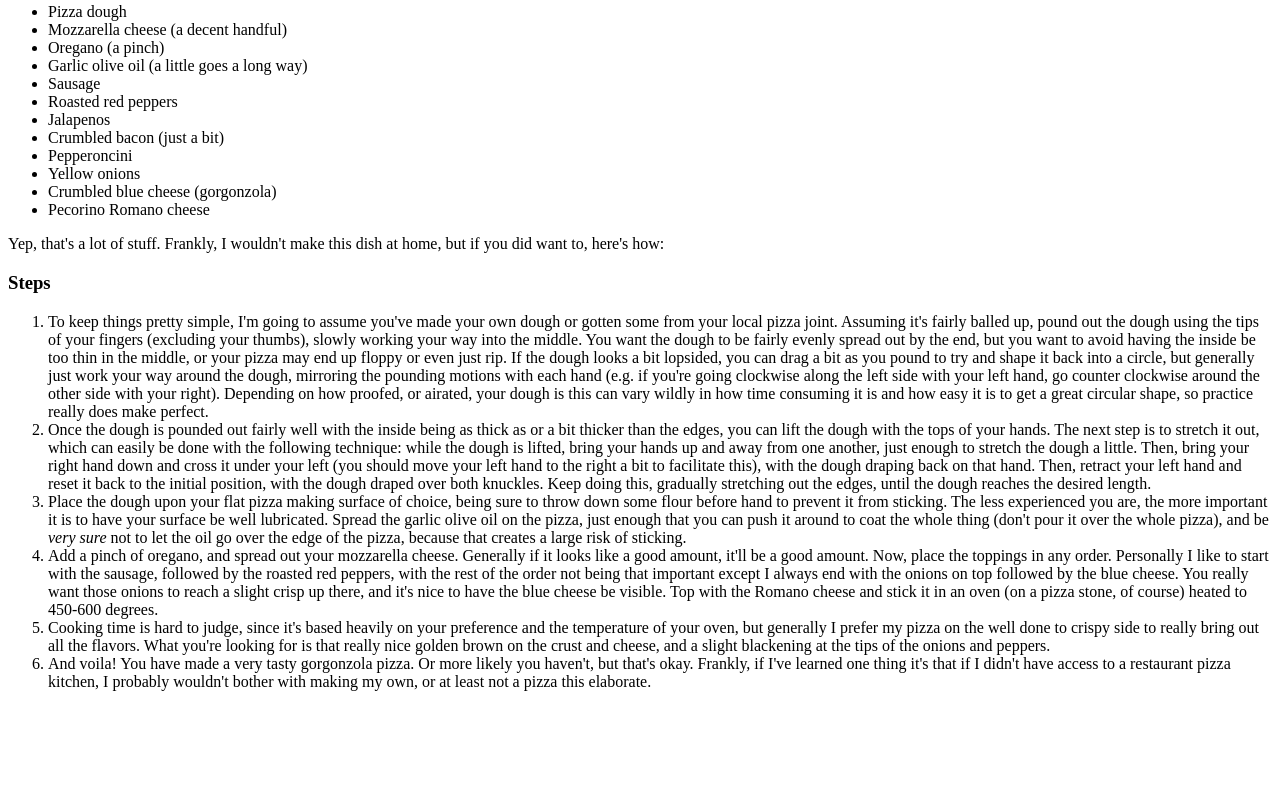
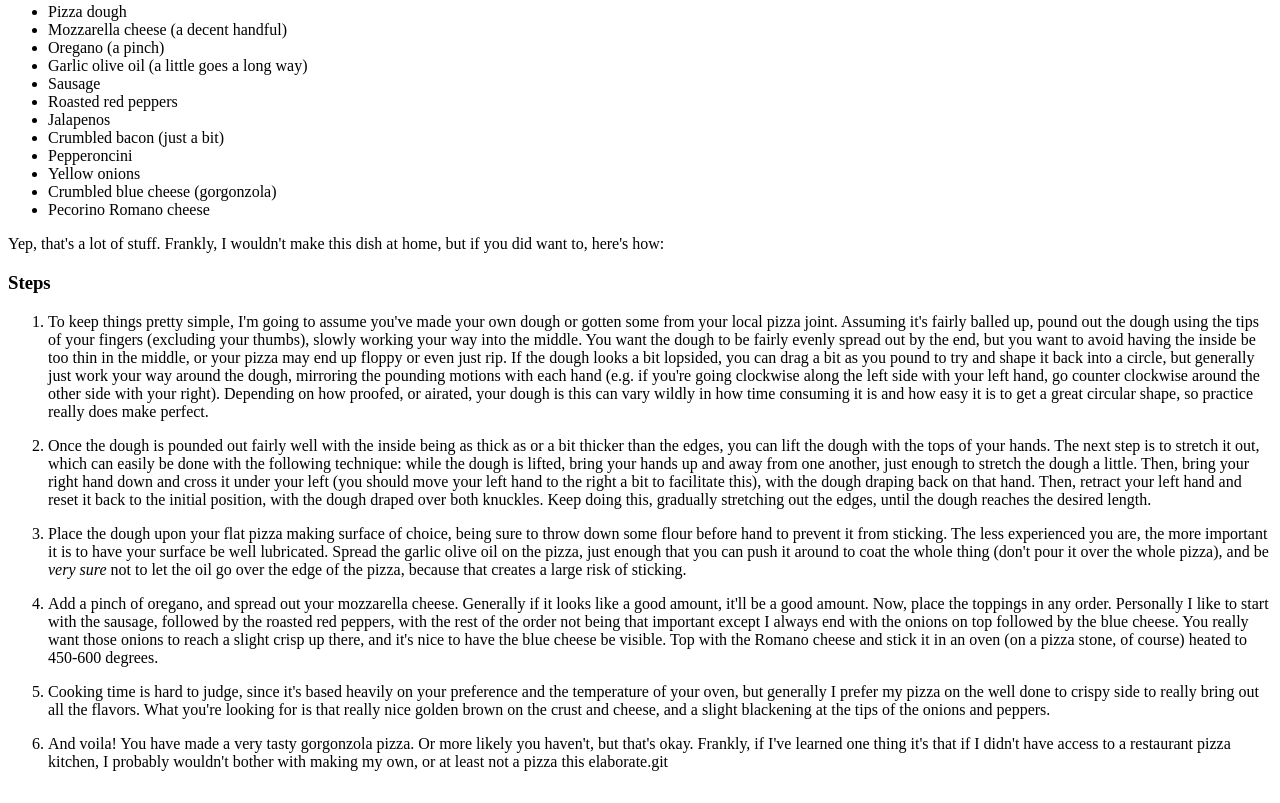
Before and after one commit to KagayakuShigatsu/odin-recipes, a plain HTML site: page recipes/gorgonzola.html in a window 1280 px wide. Shown: the part 1045-1848 px from the top of the page. Before the commit the page ends 1752 px from the top, so only its background shows below. Drawn offline with Linux system fonts and the light colour scheme.

Commit message:
Add styling, fix grammar

```diff
--- a/recipes/gorgonzola.html
+++ b/recipes/gorgonzola.html
@@ -35,12 +35,12 @@
 
         <h3>Steps</h3>
         <ol>
-            <li>To keep things pretty simple, I'm going to assume you've made your own dough or gotten some from your local pizza joint. Assuming it's fairly balled up, pound out the dough using the tips of your fingers (excluding your thumbs), slowly working your way into the middle. You want the dough to be fairly evenly spread out by the end, but you want to avoid having the inside be too thin in the middle, or your pizza may end up floppy or even just rip. If the dough looks a bit lopsided, you can drag a bit as you pound to try and shape it back into a circle, but generally just work your way around the dough, mirroring the pounding motions with each hand (e.g. if you're going clockwise along the left side with your left hand, go counter clockwise around the other side with your right). Depending on how proofed, or airated, your dough is this can vary wildly in how time consuming it is and how easy it is to get a great circular shape, so practice really does make perfect.</li>
-            <li>Once the dough is pounded out fairly well with the inside being as thick as or a bit thicker than the edges, you can lift the dough with the tops of your hands. The next step is to stretch it out, which can easily be done with the following technique: while the dough is lifted, bring your hands up and away from one another, just enough to stretch the dough a little. Then, bring your right hand down and cross it under your left (you should move your left hand to the right a bit to facilitate this), with the dough draping back on that hand. Then, retract your left hand and reset it back to the initial position, with the dough draped over both knuckles. Keep doing this, gradually stretching out the edges, until the dough reaches the desired length.</li>
-            <li>Place the dough upon your flat pizza making surface of choice, being sure to throw down some flour before hand to prevent it from sticking. The less experienced you are, the more important it is to have your surface be well lubricated. Spread the garlic olive oil on the pizza, just enough that you can push it around to coat the whole thing (don't pour it over the whole pizza), and be <em>very sure</em> not to let the oil go over the edge of the pizza, because that creates a large risk of sticking.</li>
-            <li>Add a pinch of oregano, and spread out your mozzarella cheese. Generally if it looks like a good amount, it'll be a good amount. Now, place the toppings in any order. Personally I like to start with the sausage, followed by the roasted red peppers, with the rest of the order not being that important except I always end with the onions on top followed by the blue cheese. You really want those onions to reach a slight crisp up there, and it's nice to have the blue cheese be visible. Top with the Romano cheese and stick it in an oven (on a pizza stone, of course) heated to 450-600 degrees.</li>
-            <li>Cooking time is hard to judge, since it's based heavily on your preference and the temperature of your oven, but generally I prefer my pizza on the well done to crispy side to really bring out all the flavors. What you're looking for is that really nice golden brown on the crust and cheese, and a slight blackening at the tips of the onions and peppers.</li>
-            <li>And voila! You have made a very tasty gorgonzola pizza. Or more likely you haven't, but that's okay. Frankly, if I've learned one thing it's that if I didn't have access to a restaurant pizza kitchen, I probably wouldn't bother with making my own, or at least not a pizza this elaborate.</I></li>
+            <li style="padding-bottom: 1em;">To keep things pretty simple, I'm going to assume you've made your own dough or gotten some from your local pizza joint. Assuming it's fairly balled up, pound out the dough using the tips of your fingers (excluding your thumbs), slowly working your way into the middle. You want the dough to be fairly evenly spread out by the end, but you want to avoid having the inside be too thin in the middle, or your pizza may end up floppy or even just rip. If the dough looks a bit lopsided, you can drag a bit as you pound to try and shape it back into a circle, but generally just work your way around the dough, mirroring the pounding motions with each hand (e.g. if you're going clockwise along the left side with your left hand, go counter clockwise around the other side with your right). Depending on how proofed, or airated, your dough is this can vary wildly in how time consuming it is and how easy it is to get a great circular shape, so practice really does make perfect.</li>
+            <li style="padding-bottom: 1em;">Once the dough is pounded out fairly well with the inside being as thick as or a bit thicker than the edges, you can lift the dough with the tops of your hands. The next step is to stretch it out, which can easily be done with the following technique: while the dough is lifted, bring your hands up and away from one another, just enough to stretch the dough a little. Then, bring your right hand down and cross it under your left (you should move your left hand to the right a bit to facilitate this), with the dough draping back on that hand. Then, retract your left hand and reset it back to the initial position, with the dough draped over both knuckles. Keep doing this, gradually stretching out the edges, until the dough reaches the desired length.</li>
+            <li style="padding-bottom: 1em;">Place the dough upon your flat pizza making surface of choice, being sure to throw down some flour before hand to prevent it from sticking. The less experienced you are, the more important it is to have your surface be well lubricated. Spread the garlic olive oil on the pizza, just enough that you can push it around to coat the whole thing (don't pour it over the whole pizza), and be <em>very sure</em> not to let the oil go over the edge of the pizza, because that creates a large risk of sticking.</li>
+            <li style="padding-bottom: 1em;">Add a pinch of oregano, and spread out your mozzarella cheese. Generally if it looks like a good amount, it'll be a good amount. Now, place the toppings in any order. Personally I like to start with the sausage, followed by the roasted red peppers, with the rest of the order not being that important except I always end with the onions on top followed by the blue cheese. You really want those onions to reach a slight crisp up there, and it's nice to have the blue cheese be visible. Top with the Romano cheese and stick it in an oven (on a pizza stone, of course) heated to 450-600 degrees.</li>
+            <li style="padding-bottom: 1em;">Cooking time is hard to judge, since it's based heavily on your preference and the temperature of your oven, but generally I prefer my pizza on the well done to crispy side to really bring out all the flavors. What you're looking for is that really nice golden brown on the crust and cheese, and a slight blackening at the tips of the onions and peppers.</li>
+            <li style="padding-bottom: 1em;">And voila! You have made a very tasty gorgonzola pizza. Or more likely you haven't, but that's okay. Frankly, if I've learned one thing it's that if I didn't have access to a restaurant pizza kitchen, I probably wouldn't bother with making my own, or at least not a pizza this elaborate.git </I></li>
         </ol>
     </body>
 </html>
```
